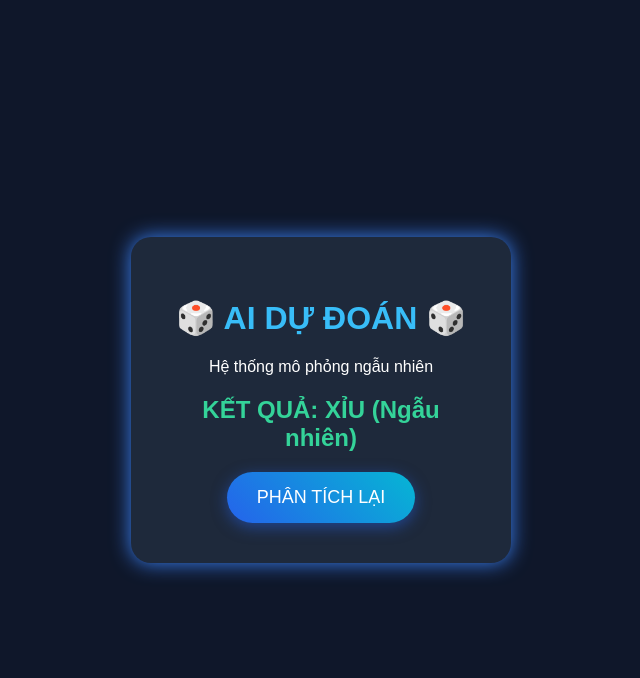
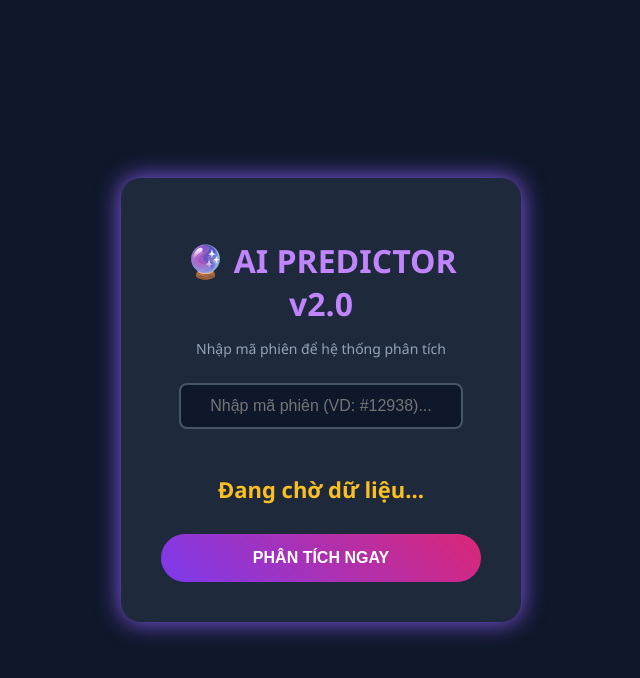
Before and after one commit to huynhthanhnam9987-alt/tool, a plain HTML site: page index.html in a window 1280 px wide. Both pictures are taken after a click on the button "PHÂN TÍCH NGAY". Shown: the whole page, without its empty margins (319-959 px from the left). Drawn offline with Linux system fonts and the light colour scheme.

Commit message:
Update index.html

```diff
--- a/index.html
+++ b/index.html
@@ -3,13 +3,13 @@
 <head>
     <meta charset="UTF-8">
     <meta name="viewport" content="width=device-width, initial-scale=1.0">
-    <title>Tool Mô Phỏng Ngẫu Nhiên</title>
+    <title>Tool Tai Xiu + Nhập Mã</title>
     <style>
-        /* Phần CSS - Trang trí giao diện */
+        /* CSS: Trang trí giao diện */
         body {
-            background-color: #0f172a; /* Màu nền tối */
+            background-color: #0f172a;
             color: white;
-            font-family: Arial, sans-serif;
+            font-family: 'Segoe UI', Tahoma, Geneva, Verdana, sans-serif;
             display: flex;
             justify-content: center;
             align-items: center;
@@ -21,89 +21,111 @@
             background: #1e293b;
             padding: 40px;
             border-radius: 20px;
-            box-shadow: 0 0 20px #3b82f6; /* Hiệu ứng phát sáng xanh */
-            width: 300px;
+            box-shadow: 0 0 25px #8b5cf6; /* Đổi sang màu tím cho "huyền bí" */
+            width: 320px;
         }
-        h1 { color: #38bdf8; }
+        h1 { color: #c084fc; margin-bottom: 5px; }
+        p { color: #94a3b8; font-size: 14px; margin-bottom: 25px; }
+
+        /* Trang trí ô nhập liệu */
+        input {
+            width: 80%;
+            padding: 12px;
+            margin-bottom: 15px;
+            border-radius: 8px;
+            border: 2px solid #475569;
+            background-color: #0f172a;
+            color: #fff;
+            font-size: 16px;
+            text-align: center;
+            outline: none;
+            transition: 0.3s;
+        }
+        input:focus {
+            border-color: #8b5cf6;
+            box-shadow: 0 0 10px rgba(139, 92, 246, 0.3);
+        }
+
         .result-box {
-            font-size: 24px;
+            font-size: 22px;
             margin: 20px 0;
-            min-height: 40px;
+            min-height: 50px;
             font-weight: bold;
-            color: #fbbf24; /* Màu vàng */
+            color: #fbbf24;
+            display: flex;
+            align-items: center;
+            justify-content: center;
         }
+
         button {
-            background: linear-gradient(45deg, #2563eb, #06b6d4);
+            background: linear-gradient(45deg, #7c3aed, #db2777);
             border: none;
             padding: 15px 30px;
             color: white;
-            font-size: 18px;
+            font-size: 16px;
+            font-weight: bold;
             border-radius: 50px;
             cursor: pointer;
             transition: 0.3s;
-            box-shadow: 0 4px 15px rgba(37, 99, 235, 0.5);
+            width: 100%;
         }
-        button:hover { transform: scale(1.05); }
-        button:disabled { background: #64748b; cursor: not-allowed; }
+        button:hover { transform: translateY(-2px); box-shadow: 0 5px 15px rgba(219, 39, 119, 0.4); }
+        button:disabled { background: #475569; cursor: not-allowed; transform: none; box-shadow: none; }
     </style>
 </head>
 <body>
 
     <div class="container">
-        <h1>🎲 AI DỰ ĐOÁN 🎲</h1>
-        <p>Hệ thống mô phỏng ngẫu nhiên</p>
+        <h1>🔮 AI PREDICTOR v2.0</h1>
+        <p>Nhập mã phiên để hệ thống phân tích</p>
 
-        <div id="result" class="result-box">Sẵn sàng...</div>
+        <input type="text" id="maPhienInput" placeholder="Nhập mã phiên (VD: #12938)...">
+
+        <div id="result" class="result-box">Đang chờ dữ liệu...</div>
 
         <button id="btnClick" onclick="batDauDuDoan()">PHÂN TÍCH NGAY</button>
     </div>
 
     <script>
-        /* Phần JavaScript - Xử lý logic */
         function batDauDuDoan() {
-            const manHinhHienThi = document.getElementById('result');
+            // 1. Lấy các phần tử từ HTML
+            const inputField = document.getElementById('maPhienInput');
+            const manHinh = document.getElementById('result');
             const nutBam = document.getElementById('btnClick');
 
-            // 1. Khóa nút bấm để tránh spam
+            // Lấy giá trị người dùng vừa nhập
+            const maPhien = inputField.value.trim();
+
+            // 2. Kiểm tra xem người dùng đã nhập chưa
+            if (maPhien === "") {
+                alert("⚠️ Cảnh báo: Bạn chưa nhập mã phiên!");
+                inputField.focus(); // Đưa con trỏ chuột về ô nhập
+                return; // Dừng lại, không chạy tiếp
+            }
+
+            // 3. Khóa nút và ô nhập
             nutBam.disabled = true;
-            nutBam.innerText = "Đang kết nối...";
+            inputField.disabled = true;
+            nutBam.innerText = "ĐANG KẾT NỐI SERVER...";
 
-            // 2. Tạo hiệu ứng "giả vờ" đang tính toán (để giống tool thật)
+            // 4. Hiệu ứng "Giả vờ" phân tích mã phiên
             let count = 0;
+            manHinh.style.color = "#fbbf24"; // Màu vàng mặc định
+
             let loading = setInterval(() => {
-                manHinhHienThi.innerText = "Đang phân tích dữ liệu... " + (count++) + "%";
-                if(count > 5) clearInterval(loading); // Chạy nháy vài cái cho đẹp
-            }, 300);
+                // Hiển thị mã phiên trong lúc chạy loading để lừa mắt
+                manHinh.innerText = `Đang giải mã ${maPhien} [${count}%]`;
+                count += Math.floor(Math.random() * 20); // Tăng % ngẫu nhiên
+                if(count > 100) count = 99;
+            }, 200);
 
-            // 3. Sau 2 giây thì hiện kết quả
+            // 5. Sau 2.5 giây thì trả kết quả
             setTimeout(() => {
-                clearInterval(loading); // Dừng hiệu ứng loading
+                clearInterval(loading);
 
-                // --- ĐÂY LÀ PHẦN QUAN TRỌNG NHẤT: LOGIC NGẪU NHIÊN ---
-                // Math.random() tạo số từ 0 đến 1.
-                // Nếu < 0.5 thì ra Tài, > 0.5 thì ra Xỉu.
-                // Đây chính là cách các tool lừa đảo hoạt động: hoàn toàn là Random.
-
+                // --- LOGIC NGẪU NHIÊN (Vẫn là Random 50/50) ---
+                // Dù bạn nhập số nào, kết quả vẫn là ngẫu nhiên
                 const soNgauNhien = Math.random();
-                let ketQua = "";
 
                 if (soNgauNhien < 0.5) {
-                    ketQua = "KẾT QUẢ: XỈU (Ngẫu nhiên)";
-                    manHinhHienThi.style.color = "#34d399"; // Màu xanh
-                } else {
-                    ketQua = "KẾT QUẢ: TÀI (Ngẫu nhiên)";
-                    manHinhHienThi.style.color = "#f87171"; // Màu đỏ
-                }
-
-                // Hiện kết quả ra màn hình
-                manHinhHienThi.innerText = ketQua;
-
-                // Mở lại nút bấm
-                nutBam.disabled = false;
-                nutBam.innerText = "PHÂN TÍCH LẠI";
-
-            }, 2000); // 2000ms = 2 giây
-        }
-    </script>
-</body>
-</html>
+                    manHinh.innerText = "
```
